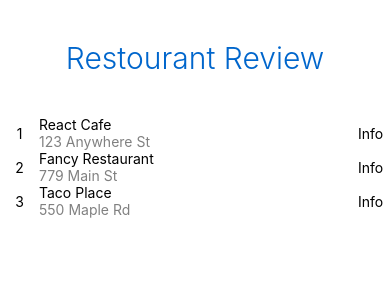
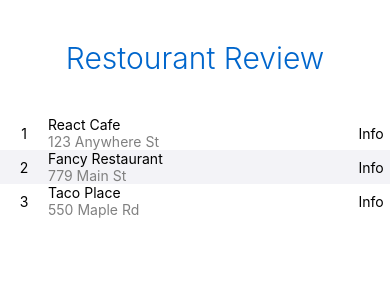
Before and after one commit to SunSide7/react-native-project, a React Native app: screen / in a window 390 px wide. Shown: the top 300 px of the page. Built offline with nearby package versions, Linux system fonts and the light colour scheme.

Commit message:
Lesson 5: Style Components in React Native with StyleSheet

```diff
--- a/App.js
+++ b/App.js
@@ -1,8 +1,11 @@
 import React, {Component} from 'react';
+
+import HeaderStyle from "./HeaderStyle"
 
 import {
   View,
-  Text
+  Text,
+  StyleSheet
 } from 'react-native'
 
 const restaurants = [
@@ -16,25 +19,18 @@ export default class App extends Component {
     return (
       <View style={{
         flex: 1
-      }}>
-        <Text style={{
-          padding: 40,
-          fontSize: 30,
-          textAlign: 'center',
-          color: '#0066cc',
-          fontWeight: '300'
-        }}>Restourant Review</Text>
+      }}  >
+        <Text style={HeaderStyle.header}>Restourant Review</Text>
 
 
         {
           restaurants.map((place, index) => {
             return (
-              <View key={place.name} style={{ flexDirection: 'row'}}>
-                <View style={{
-                  flex: 1,
-                  alignItems: 'center',
-                  justifyContent: 'center'
-                }}>
+              <View key={place.name} style={[
+                  styles.row,
+                  {backgroundColor: index % 2 === 0 ? 'white' : '#F3F3F7'}
+                ]}  >
+                <View style={styles.edges}>
                   <Text>{index + 1}</Text>
                 </View>
 
@@ -43,14 +39,10 @@ export default class App extends Component {
                   flex: 8
                 }}>
                   <Text>{place.name}</Text>
-                  <Text style={{ color: 'gray' }}>{place.address}</Text>
+                  <Text style={styles.addressText}>{place.address}</Text>
                 </View>
 
-                <View style={{
-                  flex: 1,
-                  alignItems: 'center',
-                  justifyContent: 'center'
-                }}>
+                <View style={styles.nameAddress}>
                   <Text>Info</Text>
                 </View>
               </View>
@@ -62,3 +54,24 @@ export default class App extends Component {
     );
   }
 }
+
+
+const styles = StyleSheet.create({
+  row: {
+    flexDirection: 'row'
+  },
+  edges: {
+    flex: 1,
+    alignItems: 'center',
+    justifyContent: 'center',
+    padding: 5
+  },
+  nameAddress: {
+    flex: 1,
+    alignItems: 'center',
+    justifyContent: 'center'
+  },
+  addressText: {
+    color: 'gray'
+  }
+})
--- /dev/null
+++ b/HeaderStyle.js
@@ -0,0 +1,11 @@
+import { StyleSheet } from 'react-native';
+
+export default StyleSheet.create({
+	header: {
+	  padding: 40,
+	  fontSize: 30,
+	  textAlign: 'center',
+	  color: '#0066cc',
+	  fontWeight: '300'
+	}
+})
```
